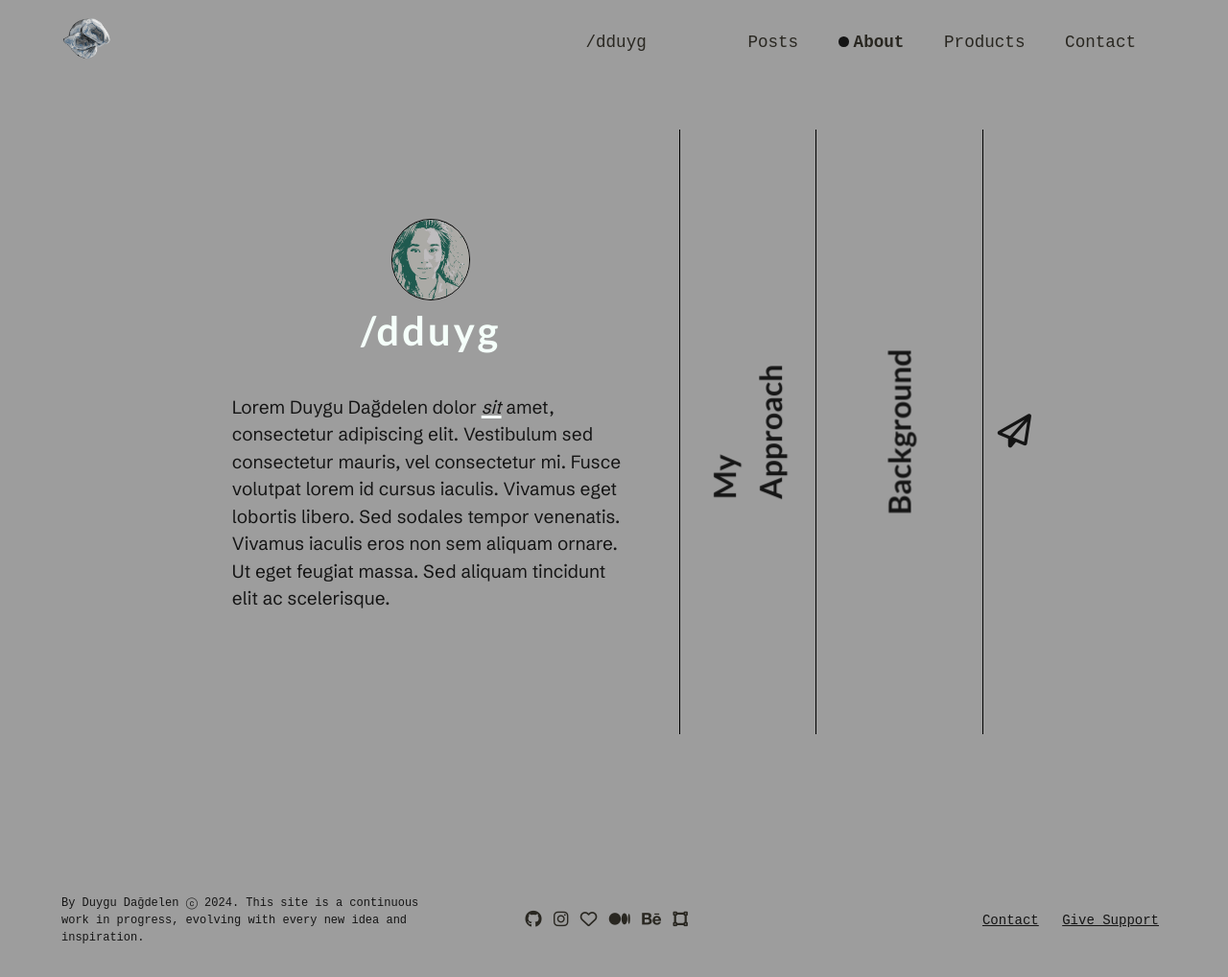
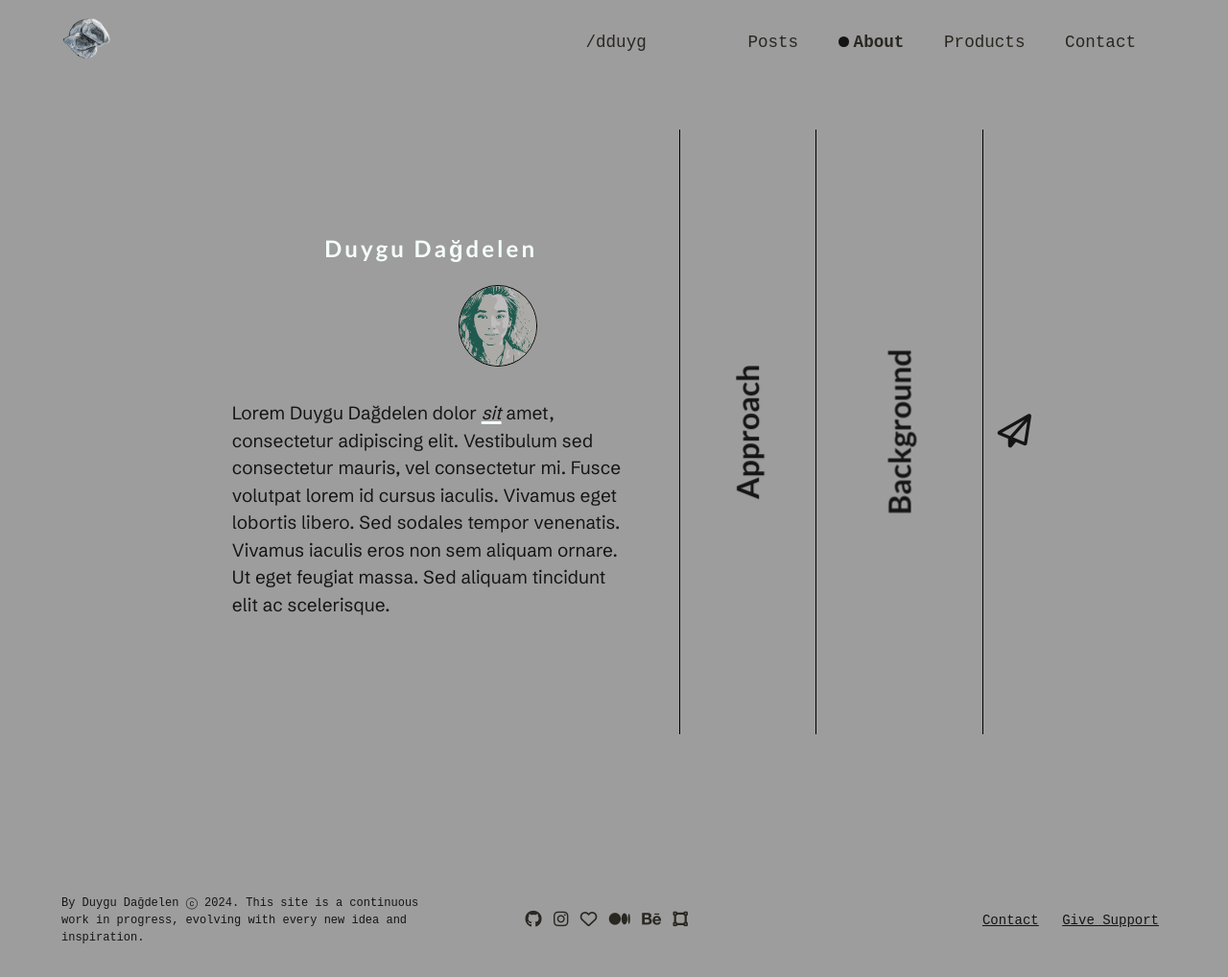
Before and after one commit to dduyg/duuuy, a Jekyll site: the page built from about.html, in a window 1280 px wide. Shown: the whole page at 96% size. Built offline with Jekyll 4.4.1, drawn with Linux system fonts in a browser that asks for light colours; nearby versions of some CDN libraries; some web fonts are replaced.

Commit message:
Update about-panel.html

```diff
--- a/_includes/about-panel.html
+++ b/_includes/about-panel.html
@@ -1,7 +1,7 @@
  <section id="welcome" class="panel-active">
-    <img src="{{ site.baseurl }}/assets/images/dduyg.png" class="profile-img">
     <header>
-      <h1>/dduyg</h1>
+      <h2>Duygu Dağdelen</h2>
+      <img src="{{ site.baseurl }}/assets/images/dduyg.png" class="profile-img">
     </header>
     <div class="content">
       <p>Lorem Duygu Dağdelen dolor <a href="#about" class="panel-link">sit</a> amet, consectetur adipiscing elit. Vestibulum sed consectetur mauris, vel consectetur mi. Fusce volutpat lorem id cursus iaculis. Vivamus eget lobortis libero. Sed sodales tempor venenatis. Vivamus iaculis eros non sem aliquam ornare. Ut eget feugiat massa. Sed aliquam tincidunt elit ac scelerisque.</p>
@@ -9,7 +9,7 @@
   </section>
   <section id="posts" class="panel-inactive">
     <header>
-      <h1>My Approach</h1>
+      <h1>Approach</h1>
     </header>
     <div class="content">
       <p>Lorem ipsum dolor sit amet, consectetur adipiscing elit. Vestibulum sed consectetur mauris, vel consectetur mi. Fusce volutpat lorem id cursus iaculis. Vivamus eget lobortis libero. Sed sodales tempor venenatis. Vivamus iaculis eros non sem aliquam ornare. Ut eget feugiat massa. Morbi condimentum, neque vitae vestibulum hendrerit, tortor metus vulputate augue, ut lacinia turpis sem sed dolor. Sed aliquam tincidunt elit ac scelerisque. Donec eleifend libero nisl, feugiat vulputate enim elementum consequat. Nullam scelerisque lorem fringilla urna ullamcorper consectetur.</p>
```
